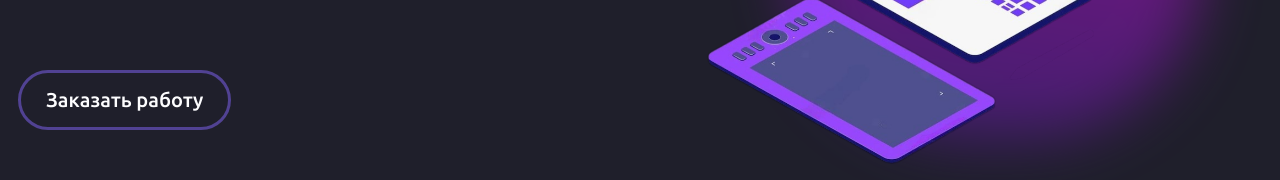
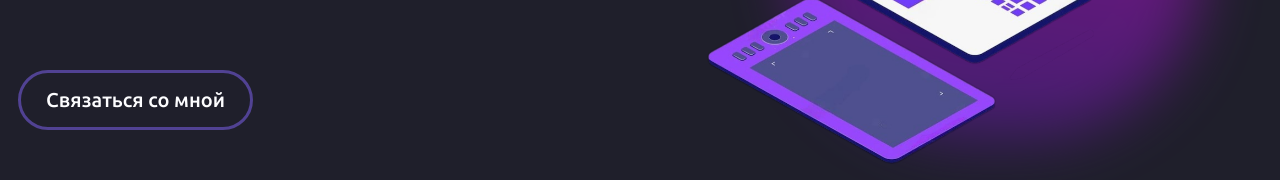
Before and after one commit to Fineralla/Portfolio, a plain HTML site: page index.html in a window 1280 px wide. Shown: the part 504-684 px from the top of the page. Drawn offline with Linux system fonts and the light colour scheme.

Commit message:
Update index.html

```diff
--- a/index.html
+++ b/index.html
@@ -54,7 +54,7 @@
                     <hr class="line-behind-laptop">
                 </div>
             </div>
-            <a class="main-info__order-button" href="#contacts">Заказать работу</a>
+            <a class="main-info__order-button" href="#contacts">Связаться со мной</a>
         </secttion>
 
         <section class="advantages" id="advantages">
```
